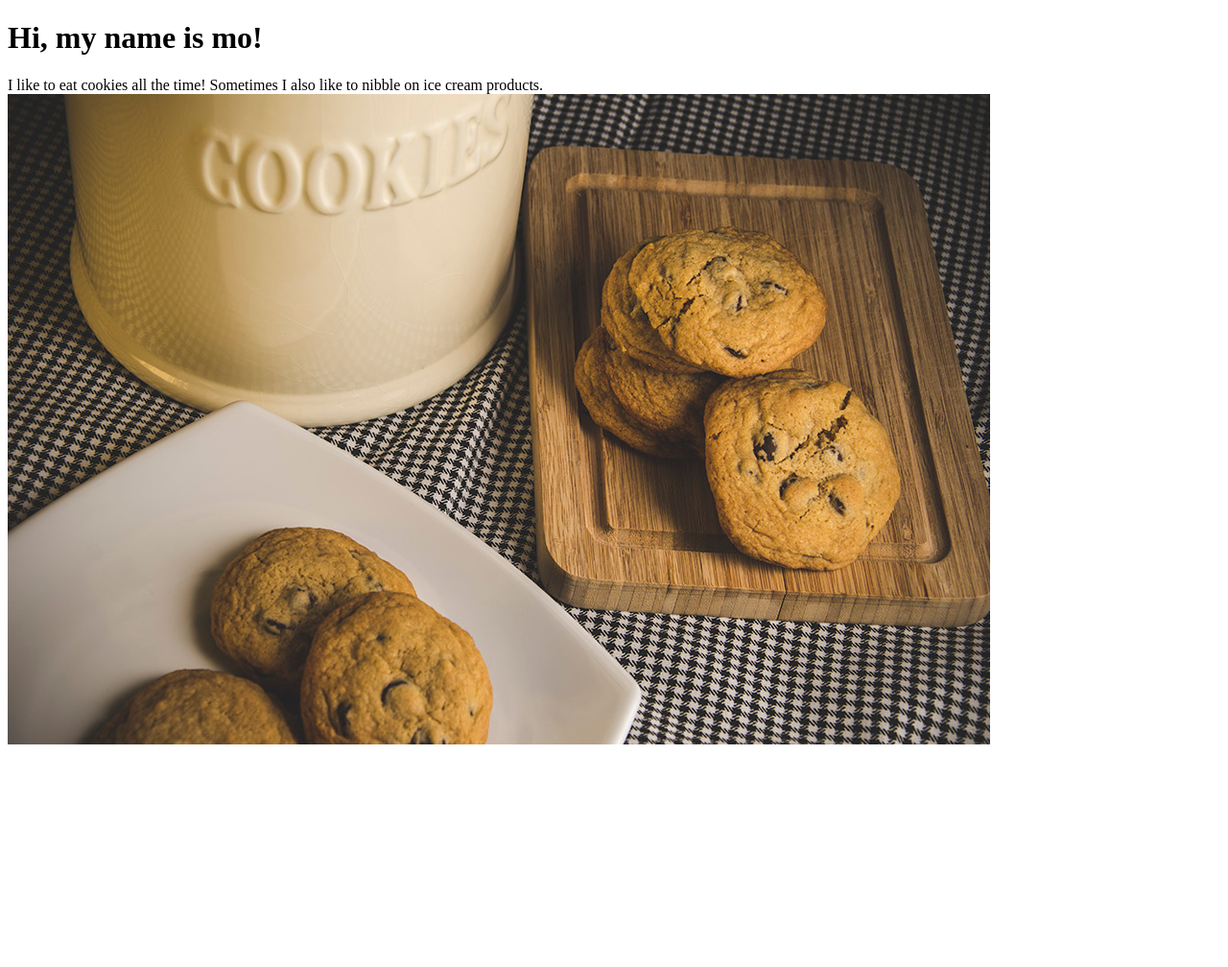
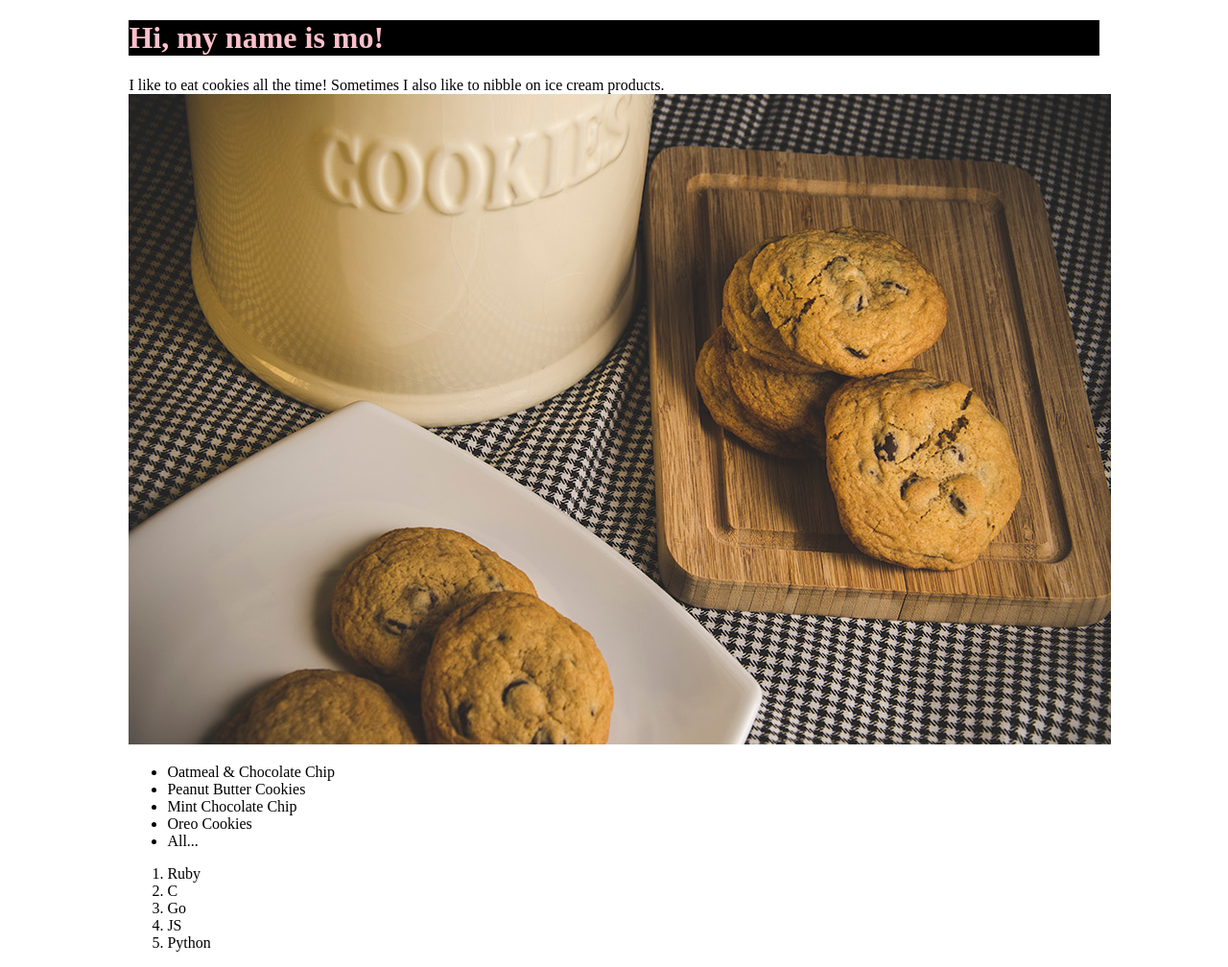
Before and after one commit to CodeChica/xlgmokha, a plain HTML site: page index.html in a window 1280 px wide. Shown: the whole page at 96% size. Before the commit the page ends 800 px from the top, so only its background shows below. Drawn offline with Linux system fonts and the light colour scheme.

Commit message:
Add stylesheet with margins.

```diff
--- /dev/null
+++ b/application.css
@@ -0,0 +1,8 @@
+h1 {
+  color: pink;
+  background-color: black;
+}
+
+.container {
+  margin: 0px 10%;
+}
--- a/index.html
+++ b/index.html
@@ -2,13 +2,36 @@
 <html>
   <head>
     <title>Hello, world!</title>
+    <link rel="stylesheet" href="application.css">
   </head>
   <body>
+    <div class="container">
+      <div>
         <h1>Hi, my name is mo!</h1>
         <p>
           I like to eat cookies all the time!
           Sometimes I also like to nibble on ice cream products.
           <img src="./images/cookies.jpeg" />
         </p>
+      </div>
+      <div>
+        <ul>
+          <li>Oatmeal & Chocolate Chip</li>
+          <li>Peanut Butter Cookies</li>
+          <li>Mint Chocolate Chip</li>
+          <li>Oreo Cookies</li>
+          <li>All...</li>
+        </ul>
+      </div>
+      <div>
+        <ol>
+          <li>Ruby</li>
+          <li>C</li>
+          <li>Go</li>
+          <li>JS</li>
+          <li>Python</li>
+        </ol>
+      </div>
+    </div>
   </body>
 </html>
```
Lines whose indentation alone changed are shown as unchanged.
